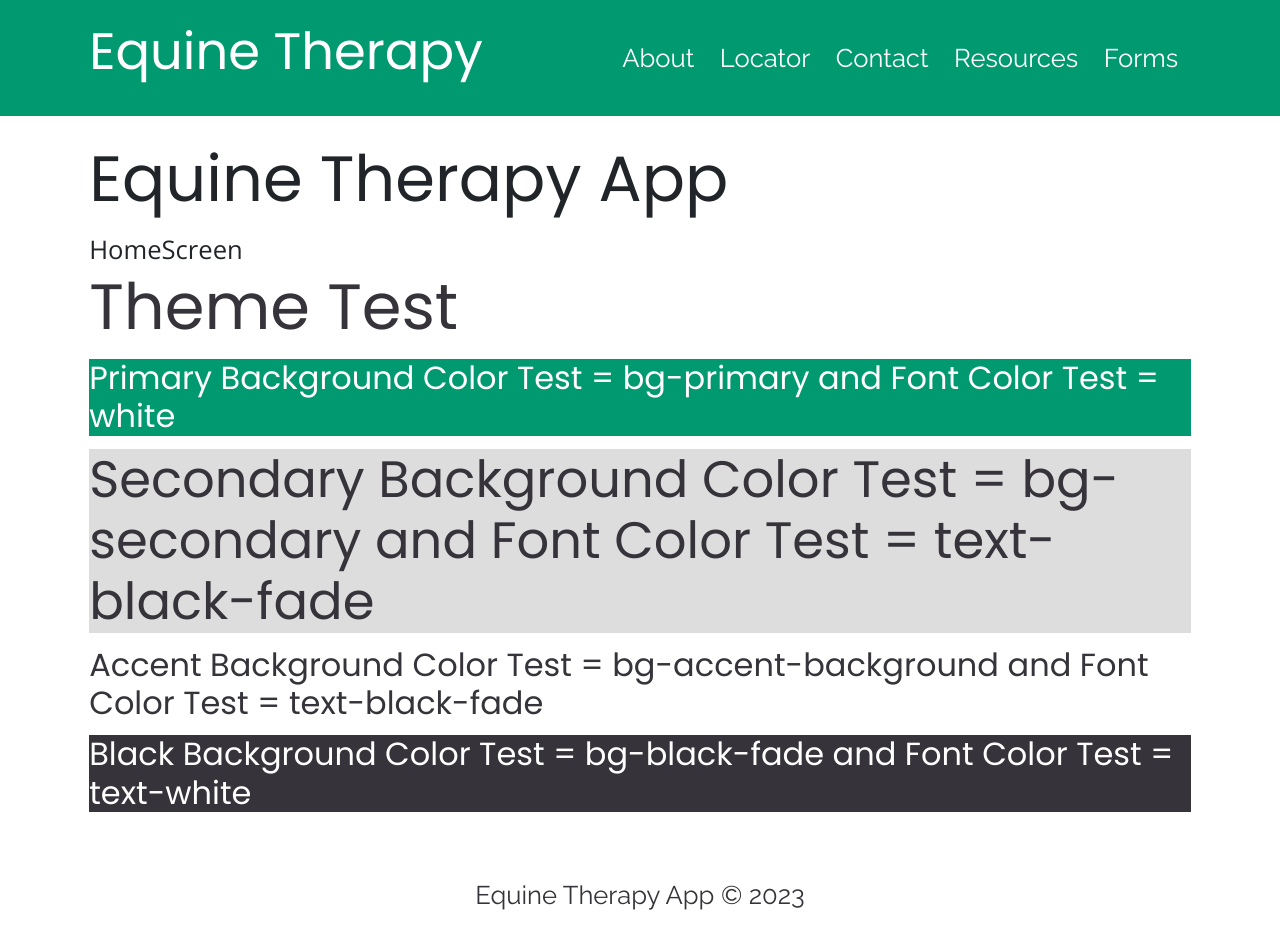
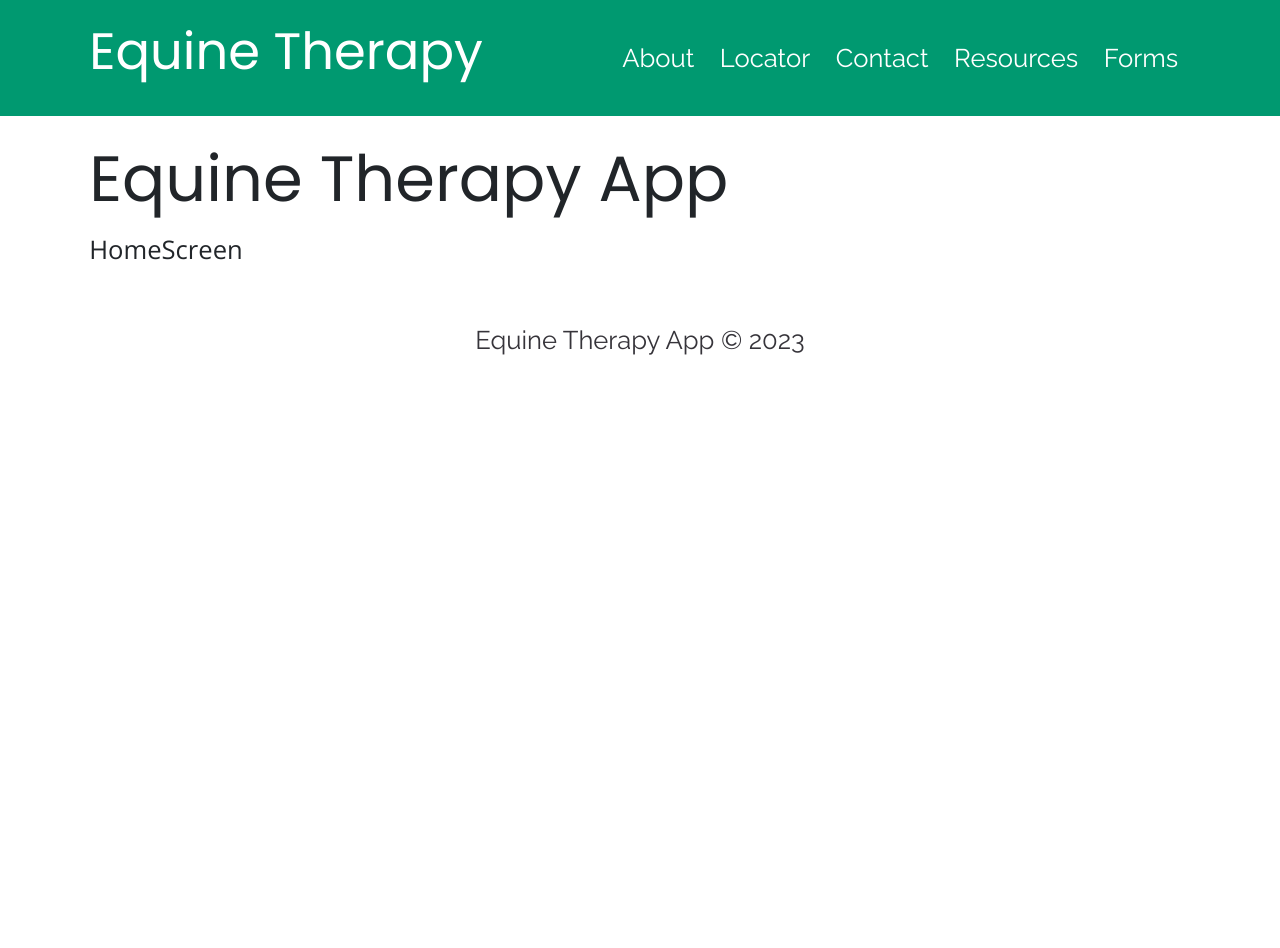
Before and after one commit to nekablair/Team-Alpha-Vets-Hackathon, a React (Create React App) app in the folder frontend/: page / in a window 1280 px wide. Shown: the top 948 px of the page. After the commit the page ends 800 px from the top, so only its background shows below. Built offline with nearby package versions, Linux system fonts and the light colour scheme.

Commit message:
Clean up formatting

```diff
--- a/frontend/src/index.js
+++ b/frontend/src/index.js
@@ -3,8 +3,8 @@ import ReactDOM from 'react-dom/client';
 //import 'bootstrap/dist/css/bootstrap.min.css'//!default styles if custom not used
 // import './assets/styles/bootstrap.custom.css';//!custom artifacts
 // import './assets/styles/index.css';//!custom artifacts
-import "../node_modules/bootstrap/dist/css/bootstrap.css";
-import '../src/scss/custom.scss'
+import '../node_modules/bootstrap/dist/css/bootstrap.css';
+import '../src/scss/custom.scss';
 import App from './App';
 
 const root = ReactDOM.createRoot(document.getElementById('root'));
--- a/frontend/src/screens/HomeScreen.jsx
+++ b/frontend/src/screens/HomeScreen.jsx
@@ -1,13 +1,12 @@
 import React from 'react';
-import {Row} from 'react-bootstrap'
+
 const HomeScreen = () => {
-  return <div>HomeScreen
-    <h1 className='text-black-fade'>Theme Test</h1>
-    <h5 className='bg-primary text-white'>Primary Background Color Test = bg-primary and Font Color Test = white</h5>
-    <h2 className='bg-secondary text-black-fade'>Secondary Background Color Test = bg-secondary and Font Color Test = text-black-fade </h2>
-    <h5 className='bg-accent-background text-black-fade'>Accent Background Color Test = bg-accent-background and Font Color Test = text-black-fade </h5>
-    <h5 className='bg-black-fade text-white'>Black Background Color Test = bg-black-fade and Font Color Test = text-white </h5>
-  </div>;
+  return (
+    <div>
+      HomeScreen
+
+    </div>
+  );
 };
 
 export default HomeScreen;
--- a/frontend/src/scss/custom.scss
+++ b/frontend/src/scss/custom.scss
@@ -4,7 +4,7 @@ $theme-colors: (
   'accent-background': #ffffff,
   'black-fade': #36343a,
   //SECONDARY-FONT-COLOR
-  'white': whitesmoke//PRIMARY-FONT-COLOR
+  'white': whitesmoke//PRIMARY-FONT-COLOR,
 );
 @import '~bootstrap/scss/bootstrap.scss';
 @import url('https://fonts.googleapis.com/css?family=Open+Sans');
@@ -26,7 +26,9 @@ h6 {
   text-transform: uppercase;
 }
 
-p,span,a {
+p,
+span,
+a {
   font-family: 'Raleway', sans-serif;
 }
 html {
```
